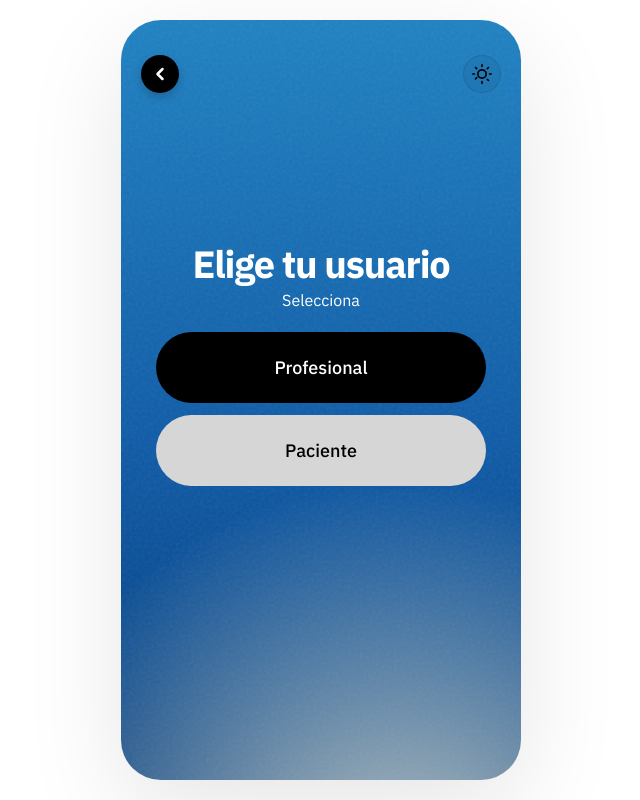
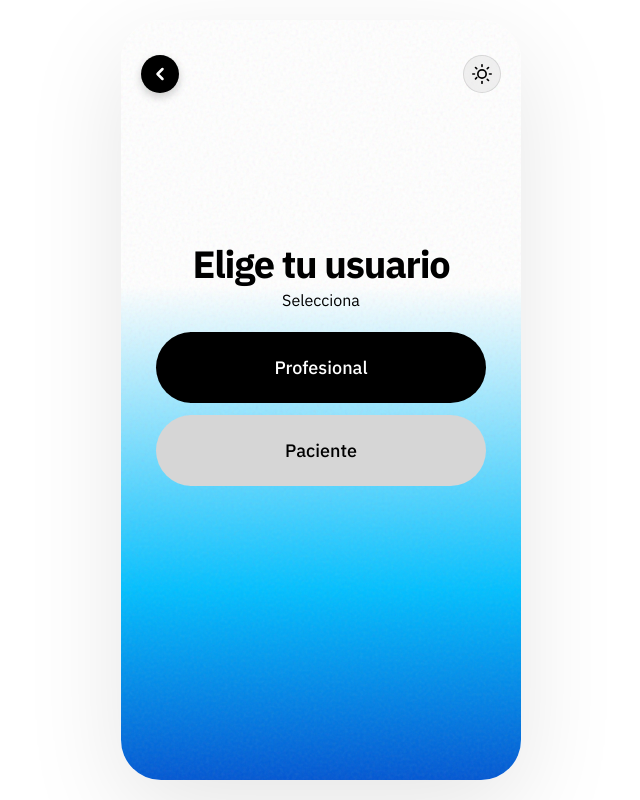
Before and after one commit to brayj4728/app-agenda-2, a website: page public/register.html in a window 1280 px wide. Shown: the whole page, without its empty margins (319-959 px from the left). Drawn offline with nearby package versions, Linux system fonts and the light colour scheme.

Commit message:
Synchronize registration page gradient and themes with landing page

```diff
--- a/public/register.html
+++ b/public/register.html
@@ -21,23 +21,25 @@
 
         :root {
             --bg-color: #fff;
-            --text-main: #fff;
-            --text-label: rgba(255, 255, 255, 0.7);
-            --text-gray: rgba(255, 255, 255, 0.9);
+            --text-main: #000;
+            --text-label: rgba(0, 0, 0, 0.6);
+            --text-gray: rgba(0, 0, 0, 0.7);
             --btn-text: #fff;
-            --input-border: rgba(255, 255, 255, 0.4);
-            --input-focus: #fff;
-            --gradient-start: #1D81C2;
-            --gradient-mid: #0D5AA7;
-            --gradient-end: #003B7E;
-            --glow-color: #FFF9E0;
+            --input-border: rgba(0, 0, 0, 0.2);
+            --input-focus: #000;
+            --gradient-start: #FFFFFF;
+            --gradient-mid: #FFFFFF;
         }
 
         .dark-mode {
             --bg-color: #000;
+            --text-main: #fff;
+            --text-label: rgba(255, 255, 255, 0.7);
+            --text-gray: rgba(255, 255, 255, 0.9);
+            --input-border: rgba(255, 255, 255, 0.4);
+            --input-focus: #fff;
             --gradient-start: #000000;
-            --gradient-mid: #002147;
-            --gradient-end: #0D5AA7;
+            --gradient-mid: #000000;
         }
 
         body {
@@ -60,8 +62,7 @@
             flex-direction: column;
             max-width: 400px;
             padding: clamp(60px, 12vh, 80px) clamp(25px, 6vw, 35px) 100px;
-            background: radial-gradient(circle at 70% 115%, var(--glow-color) -15%, transparent 45%),
-                linear-gradient(180deg, var(--gradient-start) 0%, var(--gradient-mid) 55%, var(--gradient-end) 100%);
+            background: linear-gradient(180deg, var(--gradient-start) 0%, var(--gradient-mid) 35%, #00BFFF 75%, #0056D2 100%);
             transition: background 0.4s ease;
         }
 
```
